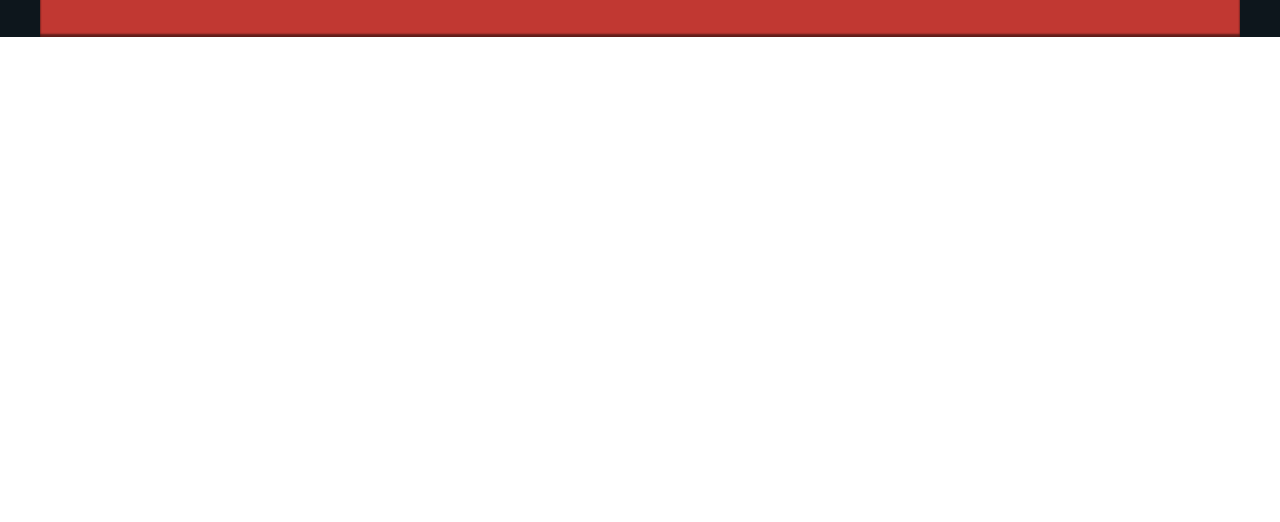
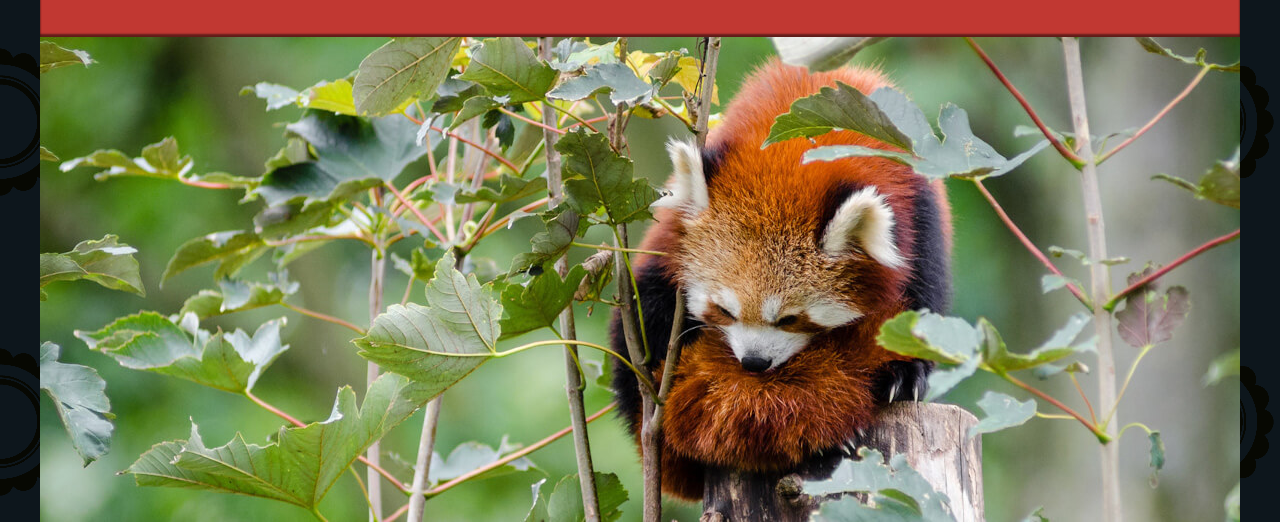
Before and after one commit to cpf30368/assessment-mozilla-splash-page, a plain HTML site: page index.html in a window 1280 px wide. Shown: the part 778-1300 px from the top of the page. Before the commit the page ends 815 px from the top, so only its background shows below. Drawn offline with nearby package versions, Linux system fonts and the light colour scheme.

Commit message:
added picture tag with panda image

```diff
--- a/index.html
+++ b/index.html
@@ -152,6 +152,10 @@
 
       <div class="red-panda">
          <!-- insert picture element -->
+         <picture>
+            <source media="(max-width: 600px)" srcset="redpanda-portrait600.jpg">
+            <img src="redpanda1200.jpg" alt="Red Panda on tree" text="Red Panda on tree">
+         </picture>
       </div>
 
    </main>
```
